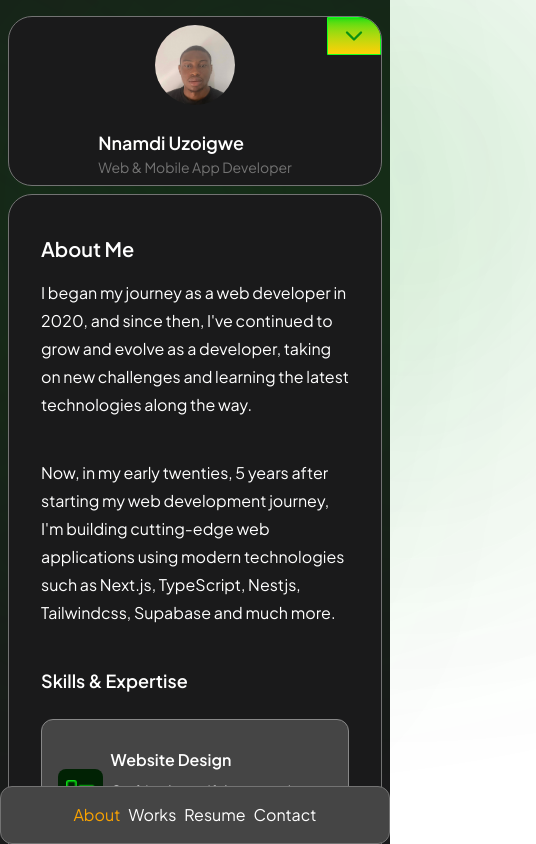
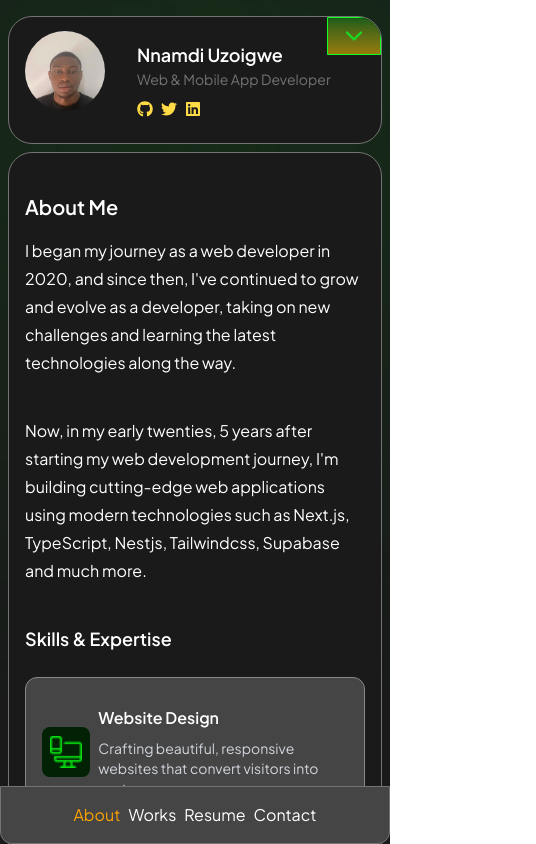
Before and after one commit to Nnamdi-Uzoigwe/Nnamdi-portfolio-site, a React (Vite) app in the folder portfolio-client/: page / in a window 390 px wide. Shown: the top 844 px of the page, 536 px wide, since content can reach past the window. Built offline with nearby package versions, Linux system fonts and the light colour scheme.

Commit message:
about page

```diff
--- a/portfolio-client/src/App.tsx
+++ b/portfolio-client/src/App.tsx
@@ -9,13 +9,13 @@ import Contact from "./pages/Contact";
 
 function App() {
   return (
-    <div className="px-2 lg:px-50 flex overflow-x-hidden flex-col lg:flex-row gap-2 lg:gap-8 bg-[#1a1a1b] text-white justify-center min-h-screen h-auto">
-      <div className="absolute top-40 left-[-190px] w-64 h-64 bg-[#04910c] rounded-full blur-[200px] opacity-60"></div>
-      <div className="absolute top-10 left-70 w-64 h-64 bg-[#04910c] rounded-full blur-[200px] opacity-60"></div>
-      <div className="absolute top-20 right-0 w-64 h-64 bg-[#04910c] rounded-full blur-[200px] opacity-60"></div>
+    <div className="px-2 lg:px-56 flex overflow-x-hidden flex-col lg:flex-row gap-2 lg:gap-8 bg-[#1a1a1b] text-white justify-center min-h-screen h-auto">
+      <div className="hidden lg:block absolute top-40 left-[-190px] w-64 h-64 bg-[#04910c] rounded-full blur-[200px] opacity-60"></div>
+      <div className="absolute top-0 lg:top-10 left-0 w-64 h-64 bg-[#04910c] rounded-full blur-[200px] opacity-60"></div>
+      <div className="absolute top-0 lg:top-20 right-0 w-64 h-64 bg-[#04910c] rounded-full blur-[200px] opacity-60"></div>
       <Router>
         <Sidebar />
-        <main className="w-full bg-[#1a1a1b] z-40 mt-0 lg:mt-[80px] ml-0 lg:ml-[290px] px-8 rounded-[24px] border-1 border-[#737373]">
+        <main className="w-full bg-[#1a1a1b] z-40 mt-0 lg:mt-[80px] ml-0 lg:ml-[290px] px-4 lg:px-8 rounded-[24px] border-1 border-[#737373]">
           <div className="flex justify-center">
             <Navigation />
           </div>
--- a/portfolio-client/src/components/Navigation.tsx
+++ b/portfolio-client/src/components/Navigation.tsx
@@ -4,7 +4,7 @@ import { Link } from "react-router-dom";
 export default function Navigation() {
     const [active, setActive] = useState("about")
     return (
-        <div className="bg-[#454545] w-full lg:w-fit py-[16px] border-1 border-[#737373] fixed bottom-0 lg:sticky flex justify-center lg:justify-start gap-2 lg:gap-10 rounded-[12px] px-[24px]">
+        <div className="bg-[#454545] w-full lg:w-fit py-[16px] border-1 border-[#737373] fixed bottom-0 lg:sticky flex justify-center lg:justify-start gap-2 lg:gap-10 rounded-t-0 lg:rounded-t-[12px] rounded-b-[12px] lg:rounded-b-[12px] px-[24px]">
             <Link to="/" onClick={() => setActive("about")} className={`${active === "about" ? "text-[#faa300]" : "text-white"}`}>About</Link>
             <Link to="/works" onClick={() => setActive("works")} className={`${active === "works" ? "text-[#faa300]" : "text-white"}`}>Works</Link>
             <Link to="/resume" onClick={() => setActive("resume")} className={`${active === "resume" ? "text-[#faa300]" : "text-white"}`}>Resume</Link>
--- a/portfolio-client/src/components/Sidebar.tsx
+++ b/portfolio-client/src/components/Sidebar.tsx
@@ -3,44 +3,64 @@ import { useState } from "react";
 import { Check, ChevronDown, Copy, Mail, Phone } from "lucide-react";
 
 export default function Sidebar() {
-  const [copied, setCopied] = useState(false);
+  const [copied, setCopied] = useState<string | null>(null);
   const [open, setOpen] = useState(false);
 
-  const handleOpen = () => {
-    setOpen(true)
-  }
+  const handleToggle = () => {
+    setOpen((prev) => !prev);
+  };
 
-  const handleCopy = async (text: string) => {
+  const handleCopy = async (value: string) => {
     try {
-      await navigator.clipboard.writeText(text);
-      setCopied(true);
-      setTimeout(() => setCopied(false), 2000);
+      await navigator.clipboard.writeText(value);
+      setCopied(value);
+      setTimeout(() => setCopied(null), 2000);
     } catch (err) {
       console.error("Copy failed:", err);
     }
   };
 
   return (
-    <div className="w-full lg:w-[280px] overflow-hidden mt-4 lg:mt-0 z-40 relative lg:fixed py-2 lg:py-0 px-8 left-0 lg:left-[190px] top-0 lg:top-[81px] flex flex-col justify-center items-center h-auto lg:h-[550px] rounded-[24px] border-1 border-[#737373] bg-[#1a1a1b]">
-      <div className=" overflow-hidden flex flex-col gap-2 lg:gap-0 items-center">
+    <div className="w-full lg:w-[280px] overflow-hidden mt-4 lg:mt-0 z-40 relative lg:fixed py-2 lg:py-0 px-4 lg:px-3 left-0 lg:left-[190px] top-0 lg:top-[81px] flex flex-col justify-center items-start lg:items-center h-auto lg:h-[550px] rounded-[24px] border-1 border-[#737373] bg-[#1a1a1b]">
+      <div className=" overflow-hidden pb-4 lg:pb-0 flex flex-row lg:flex-col gap-8 lg:gap-0 justify-center items-center">
         <div>
-        <img src="/myimg.jpeg" alt="" className="w-20 lg:w-50 h-20 lg:h-50 rounded-full"/>
+          <img
+            src="/myimg.jpeg"
+            alt=""
+            className="w-20 lg:w-50 h-20 lg:h-50 rounded-full"
+          />
         </div>
         <div>
-
-        <h3 className="text-lg lg:text-2xl font-semibold mt-4">Nnamdi Uzoigwe</h3>
-        <p className="text-[#737373] text-sm lg:text-md text-center">Web & Mobile App Developer</p>
+          <div>
+            <h3 className="text-lg lg:text-2xl font-semibold mt-4">
+              Nnamdi Uzoigwe
+            </h3>
+            <p className="text-[#737373] text-sm lg:text-md text-center">
+              Web & Mobile App Developer
+            </p>
           </div>
 
-        <div className={`${open ? "flex" : "hidden"} lg:flex mt-3  gap-2`}>
+          <div className={`flex mt-3 gap-2 justify-start lg:justify-center`}>
             <FaGithub className="text-[#ffdb46] cursor-pointer" />
             <FaTwitter className="text-[#ffdb46] cursor-pointer" />
             <FaLinkedin className="text-[#ffdb46] cursor-pointer" />
           </div>
         </div>
+      </div>
 
-      <div className="mt-8 pt-8 border-t-2 border-[#737373] hidden lg:flex flex-col items-end gap-4">
-        <div className="flex items-end gap-3">
+      {/* <div className={`mt-8 pt-8 pb-4 lg:pb-0 border-t-2 w-full border-[#737373] transition-transform duration-400 ease-in-out ${open ? "flex" : "hidden"} lg:flex flex-col items-start lg:items-end gap-4`}> */}
+      <div
+ className={`mt-0 lg:mt-8 border-t-2 w-full border-[#737373]
+  overflow-hidden transition-all duration-500 ease-in-out
+  ${open
+    ? "opacity-100 max-h-[500px] pt-3 pb-2"
+    : "opacity-0 max-h-0 pt-0 pb-0"}
+  lg:opacity-100 lg:max-h-none lg:pt-8 lg:pb-0 lg:flex flex-col items-start lg:items-end gap-4`}>
+
+
+        <div className="mb-2 lg:mb-0 flex justify-between lg:justify-center w-full items-end gap-3">
+          <div className="flex gap-2">
+
           <div className="bg-[#012204] flex justify-center items-center  h-10 w-10 rounded-[8px] border-1 border-[#04910c]">
             <Mail className="text-[#0A5D10]" />
           </div>
@@ -48,11 +68,12 @@ export default function Sidebar() {
             <h5 className="text-[15px]">EMAIL</h5>
             <p className="text-sm">uzonnamdi31@gmail.com</p>
           </div>
+          </div>
           <div
             className="cursor-pointer"
             onClick={() => handleCopy("uzonnamdi31@gmail.com")}
             >
-            {copied ? <Check size={18} /> : <Copy size={18} />}
+            {copied === "uzonnamdi31@gmail.com" ? <Check size={18} /> : <Copy size={18} />}
           </div>
         </div>
         <div className="flex w-full gap-3 justify-between items-end">
@@ -69,13 +90,21 @@ export default function Sidebar() {
             className="cursor-pointer"
             onClick={() => handleCopy("08160192784")}
           >
-            {copied ? <Check size={18} /> : <Copy size={18} />}
+            {copied === "08160192784" ? <Check size={18} /> : <Copy size={18} />}
           </div>
         </div>
       </div>
 
-      <div onClick={handleOpen} className="flex absolute top-0 right-0 px-3 py-1 border-1 border-[#14ff1f] rounded-tr-lg lg:hidden bg-gradient-to-b from-[#09de13] to-[#ffcf07]">
-        <ChevronDown size={28} className="text-[#0b9012]" />
+      <div
+        onClick={handleToggle}
+        className="cursor-pointer flex absolute top-0 right-0 px-3 py-1 border-1 border-[#14ff1f] rounded-tr-lg lg:hidden bg-gradient-to-b from-[#165d19] to-[#967a09]"
+      >
+        <ChevronDown
+          size={28}
+          className={`text-[#18da21] transition-transform duration-300 ease-in-out ${
+            open ? "rotate-180" : "rotate-0"
+          }`}
+        />
       </div>
     </div>
   );
--- a/portfolio-client/src/components/SkillCard.tsx
+++ b/portfolio-client/src/components/SkillCard.tsx
@@ -13,7 +13,7 @@ export default function SkillCard({ title, url, description }: skillcardProps) {
       </div>
       <div>
         <h4 className="text-md lg:text-xl font-semibold">{title}</h4>
-        <p className="text-sm mt-2">{description}</p>
+        <p className="text-sm mt-2 text-gray-300">{description}</p>
       </div>
     </div>
   );
--- a/portfolio-client/src/pages/About.tsx
+++ b/portfolio-client/src/pages/About.tsx
@@ -45,10 +45,10 @@ export default function About() {
         </p>
       </header>
 
-      <div className="pb-10">
+      <div className="pb-20 lg:pb-10">
         <h3 className="text-lg lg:text-2xl font-semibold mb-6">Skills & Expertise</h3>
 
-        <div className="grid lg:grid-cols-2 gap-6">
+        <div className="grid lg:grid-cols-2 gap-4 lg:gap-6">
         {data.map((item) => (
             <SkillCard
                 key={item.id}
```
Lines whose indentation alone changed are shown as unchanged.
